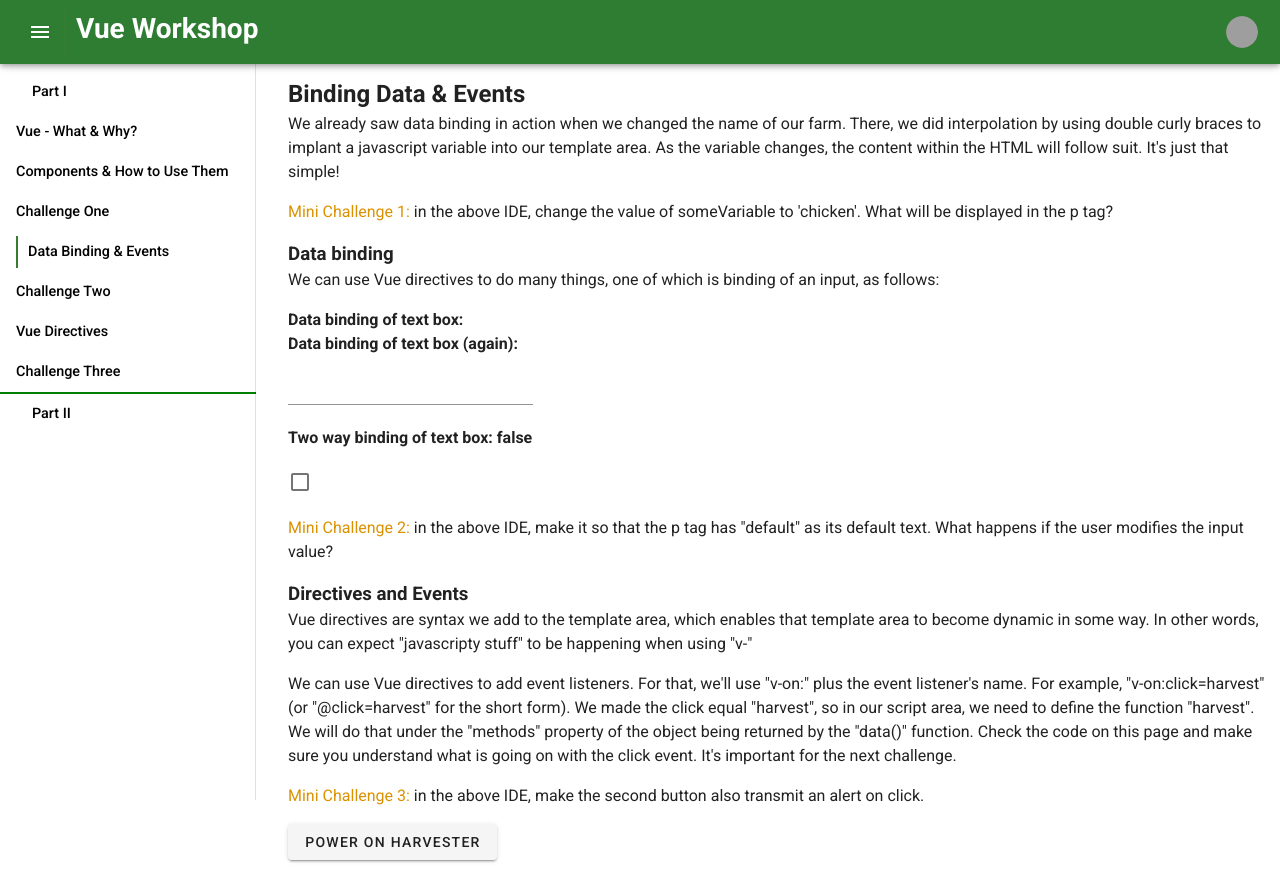
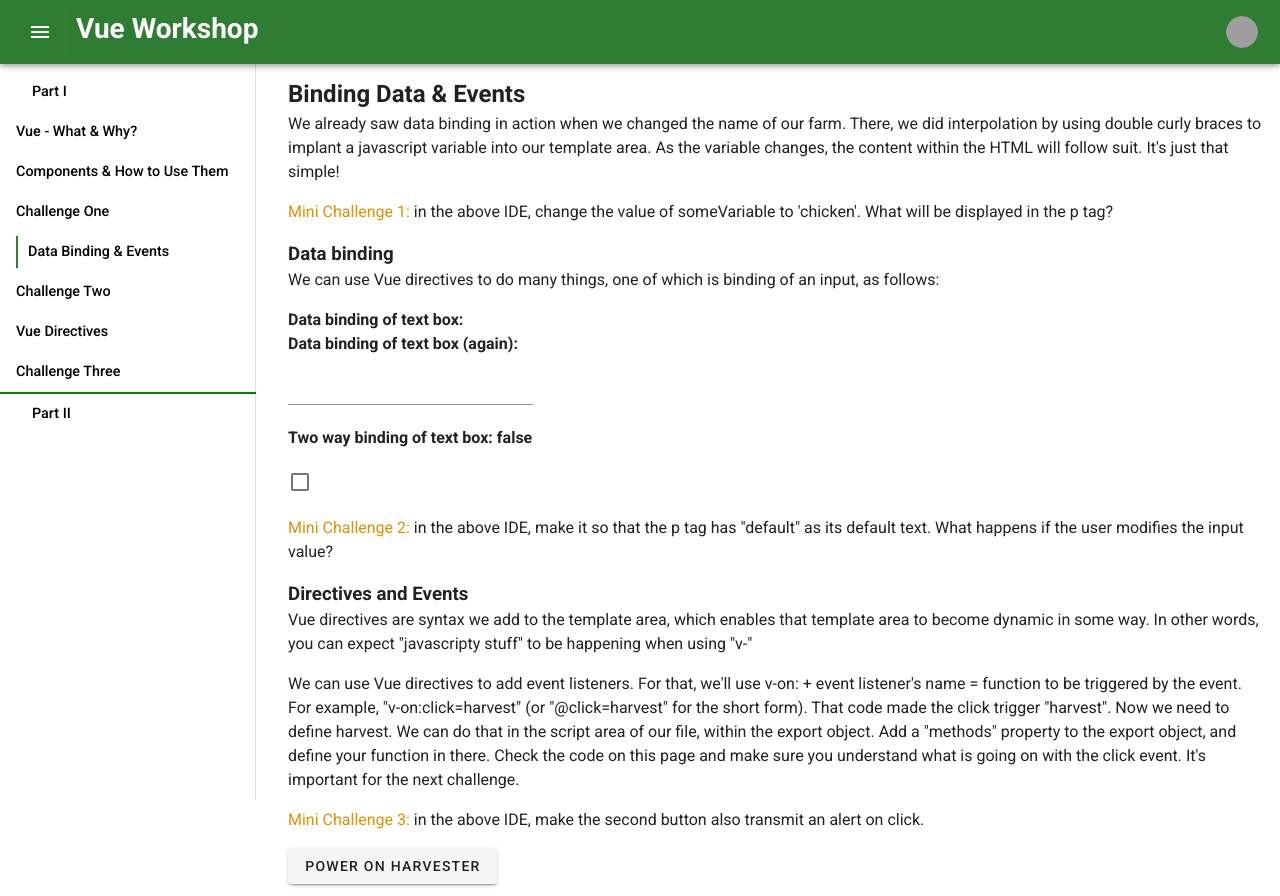
Before and after one commit to adamsimonini/vue-workshop, a Vue app: page /data-binding in a window 1280 px wide. Before the commit the page ends 872 px from the top, so only its background shows below. Built offline with nearby package versions, Linux system fonts and the light colour scheme; grey boxes are pictures that could not be loaded.

Commit message:
Correct Data Binding Description

```diff
--- a/src/views/DataBinding.vue
+++ b/src/views/DataBinding.vue
@@ -30,9 +30,9 @@
           "javascripty stuff" to be happening when using "v-"
       </p>
       <p>
-          We can use Vue directives to add event listeners. For that, we'll use "v-on:" plus the event listener's name. For example, "v-on:click=harvest"
-          (or "@click=harvest" for the short form). We made the click equal "harvest", so in our script area, we need to define the function "harvest". We will do that
-          under the "methods" property of the object being returned by the "data()" function. Check the code on this page and make sure you understand what is going on with the click event. It's important for the next challenge.
+          We can use Vue directives to add event listeners. For that, we'll use v-on: + event listener's name = function to be triggered by the event. For example, "v-on:click=harvest"
+          (or "@click=harvest" for the short form). That code made the click trigger "harvest". Now we need to define harvest. We can do that in the script area of our file, within the export object.
+          Add a "methods" property to the export object, and define your function in there. Check the code on this page and make sure you understand what is going on with the click event. It's important for the next challenge.
       </p>
       <Editor v-model="miniThree" lang="javascript" width="500" height="120" />
       <p><span class="challenge">Mini Challenge 3: </span> in the above IDE, make the second button also transmit an alert on click.</p>
```
